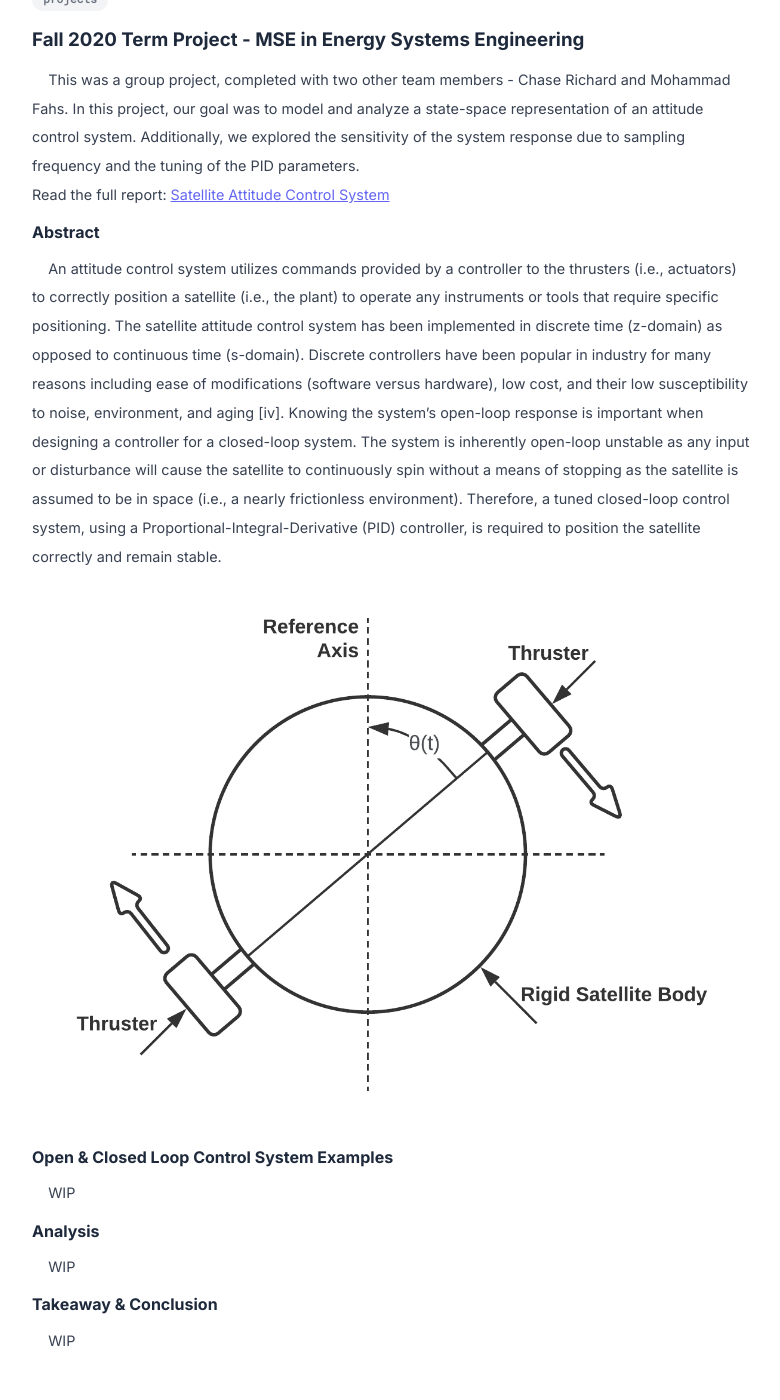
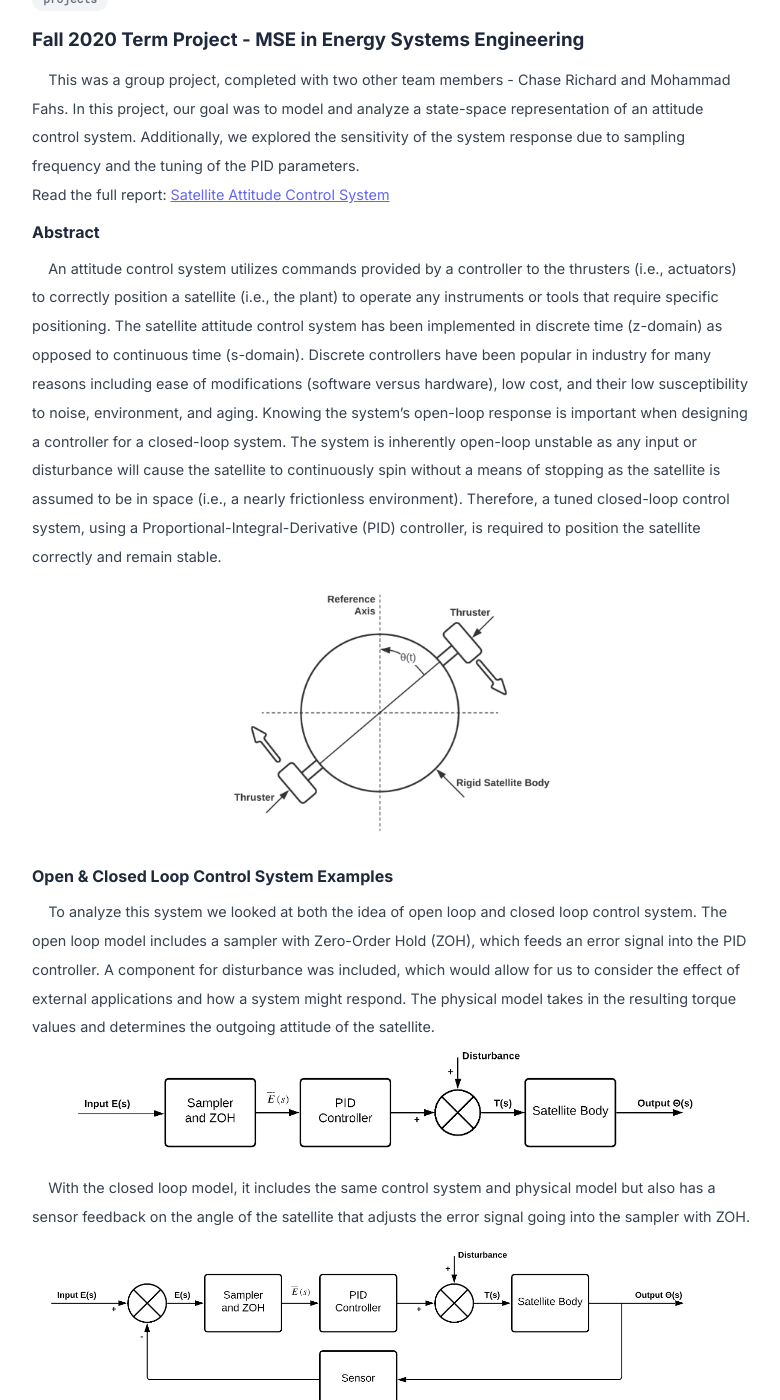
Before and after one commit to G-Emmen/G-Emmen.github.io, a Jekyll site: the page built from docs/_posts/2023-03-10-satellite-attitude-control.md, in a window 1280 px wide and 1400 px high, scrolled down 226 px. Shown: the whole window, without its empty margins (248-1028 px from the left). Built offline with Jekyll 4.4.1, drawn with Linux system fonts in a browser that asks for light colours; some of the changed text lies outside the part shown.

Commit message:
Updates to attitude control write up

```diff
--- a/docs/_posts/2023-03-10-satellite-attitude-control.md
+++ b/docs/_posts/2023-03-10-satellite-attitude-control.md
@@ -11,16 +11,24 @@ Read the full report: <a href="https://github.com/G-Emmen/G-Emmen.github.io/raw/
 
 #### Abstract
 &nbsp;&nbsp;&nbsp;&nbsp;An attitude control system utilizes commands provided by a controller to the thrusters (i.e., actuators) to correctly position a satellite (i.e., the plant) to operate any instruments or tools that require specific positioning. The satellite attitude control system has been implemented in discrete time (z-domain) as opposed to continuous time (s-domain). Discrete controllers have been popular in industry for many reasons
-including ease of modifications (software versus hardware), low cost, and their low susceptibility to noise, environment, and aging [iv]. Knowing the system’s open-loop response is important when designing a controller for a closed-loop system. The system is inherently open-loop unstable as any input or disturbance
+including ease of modifications (software versus hardware), low cost, and their low susceptibility to noise, environment, and aging. Knowing the system’s open-loop response is important when designing a controller for a closed-loop system. The system is inherently open-loop unstable as any input or disturbance
 will cause the satellite to continuously spin without a means of stopping as the satellite is assumed to be in space (i.e., a nearly frictionless environment). Therefore, a tuned closed-loop control system, using a Proportional-Integral-Derivative (PID) controller, is required to position the satellite correctly and remain stable.
 
-<img src="/assets/img/satellite_graphic.png">
+<img src="/assets/img/satellite_graphic.png" class="center">
 
 #### Open & Closed Loop Control System Examples
-&nbsp;&nbsp;&nbsp;&nbsp;WIP
+&nbsp;&nbsp;&nbsp;&nbsp;To analyze this system we looked at both the idea of open loop and closed loop control system. The open loop model includes a sampler with Zero-Order Hold (ZOH), which feeds an error signal into the PID controller. A component for disturbance was included, which would allow for us to consider the effect of external applications and how a system might respond. The physical model takes in the resulting torque values and determines the outgoing attitude of the satellite.
+
+<img src="/assets/img/open_loop.png">
+
+&nbsp;&nbsp;&nbsp;&nbsp;With the closed loop model, it includes the same control system and physical model but also has a sensor feedback on the angle of the satellite that adjusts the error signal going into the sampler with ZOH.
+
+<img src="/assets/img/closed_loop.png">
+
+This system is simplified for ease of analysis, but fundamentally covers all of the necessary components for an attitude control sytem.
 
 #### Analysis
-&nbsp;&nbsp;&nbsp;&nbsp;WIP
+&nbsp;&nbsp;&nbsp;&nbsp;(see report) WIP
 
 #### Takeaway & Conclusion
-&nbsp;&nbsp;&nbsp;&nbsp;WIP
+&nbsp;&nbsp;&nbsp;&nbsp;(see report) WIP
```
Also changed, not shown: docs/assets/img/closed_loop.png, docs/assets/img/open_loop.png, docs/assets/img/satellite_graphic.png.
